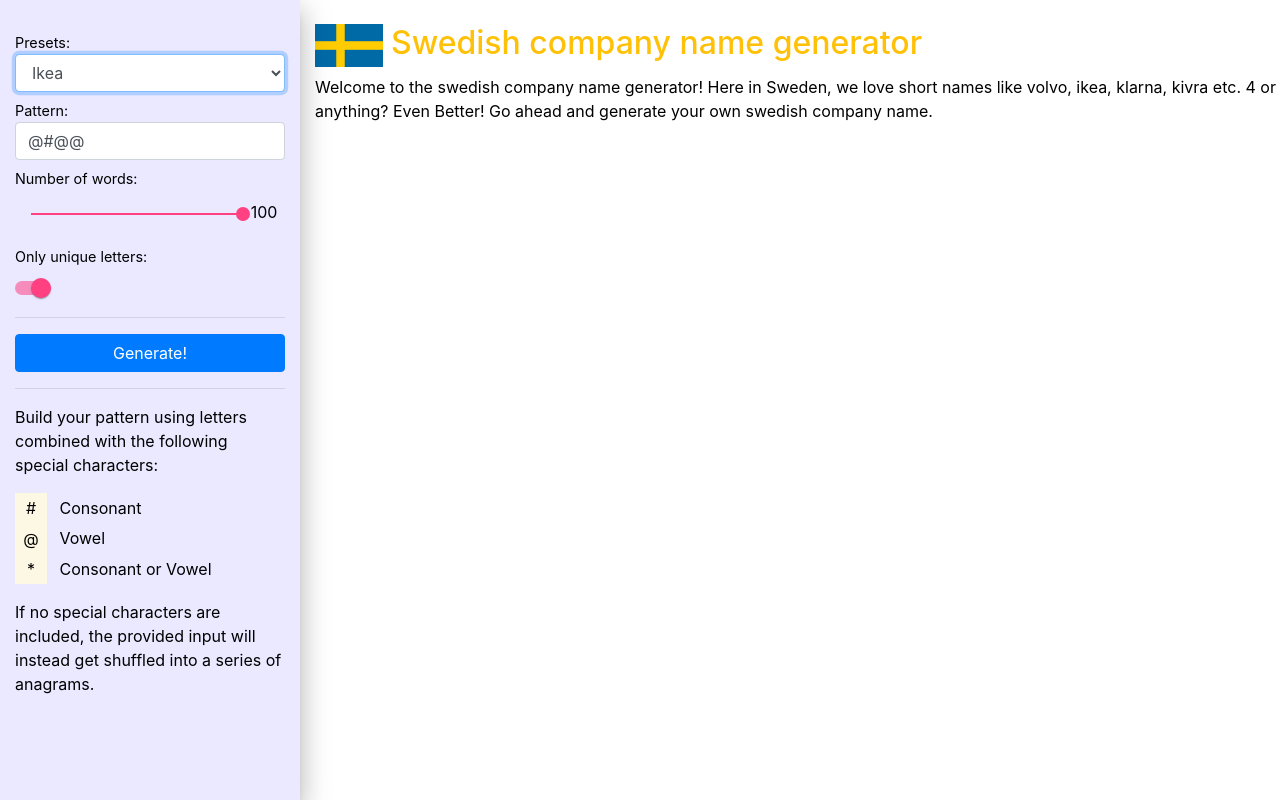
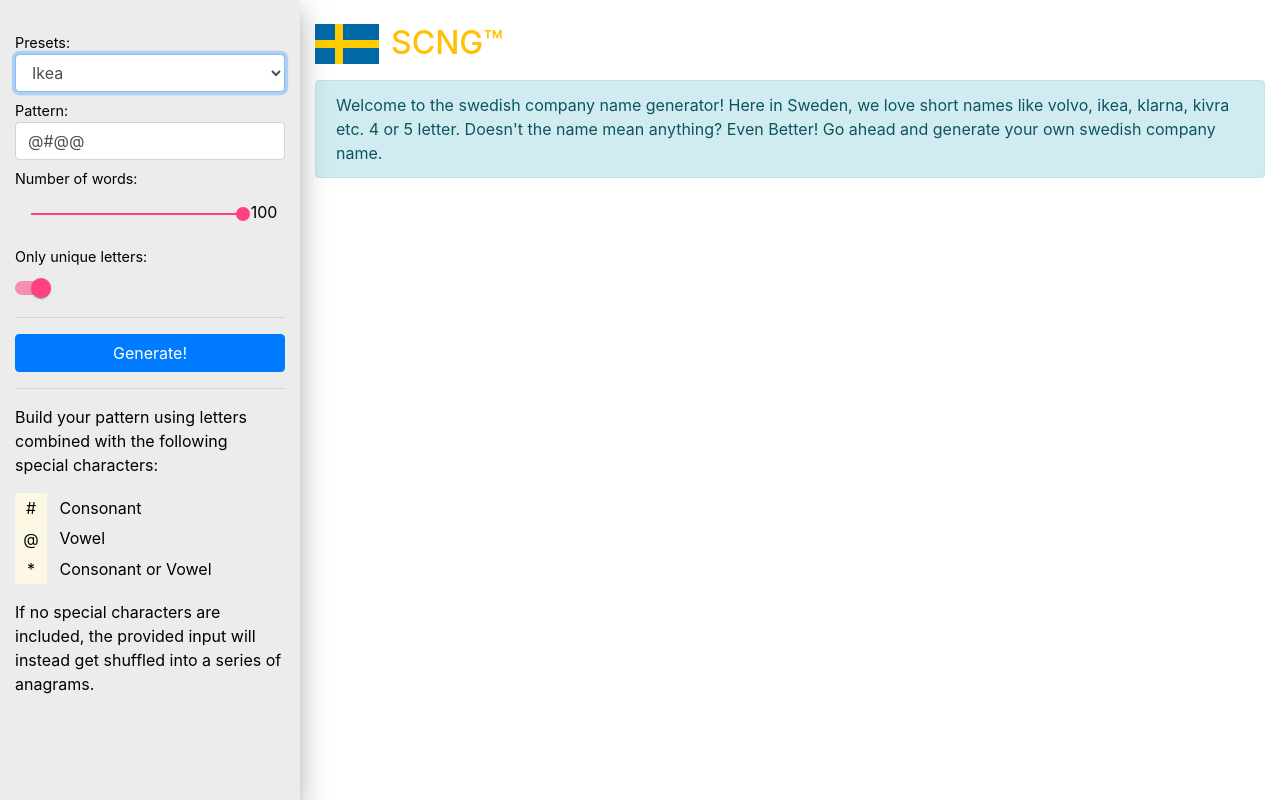
Before and after one commit to ledzappa/scng, an Angular app: page / in a window 1280 px wide. Built offline with nearby package versions, Linux system fonts and the light colour scheme.

Commit message:
fix(layout): minor layout fixes

```diff
--- a/src/app/app.component.css
+++ b/src/app/app.component.css
@@ -33,3 +33,7 @@
 .pointer {
   cursor: pointer;
 }
+
+mat-sidenav-content {
+  margin-right: 0 !important;
+}
--- a/src/app/app.component.html
+++ b/src/app/app.component.html
@@ -2,17 +2,14 @@
   <mat-sidenav
     #sidenav
     class="pt-4"
-    [opened]="(width$ | async) > 576"
-    [mode]="(width$ | async) > 576 ? 'push' : 'over'"
+    [opened]="!isSmallDevice"
+    [mode]="!isSmallDevice ? 'push' : 'over'"
     [fixedInViewport]="true"
   >
     <div class="container-fluid">
       <div class="row">
         <div class="col-sm-12">
-          <div
-            *ngIf="(width$ | async) > 576 === false"
-            (click)="sidenav.close()"
-          >
+          <div *ngIf="!isSmallDevice === false" (click)="sidenav.close()">
             Close
           </div>
           <label>Presets:</label>
@@ -47,7 +44,7 @@
               pattern.indexOf('@') > -1
             "
             class="btn btn-primary w-100"
-            (click)="randomize()"
+            (click)="randomize(); isSmallDevice && sidenav.close()"
             [disabled]="pattern.length === 0"
           >
             Generate!
@@ -59,7 +56,7 @@
               pattern.indexOf('@') === -1
             "
             class="btn btn-primary w-100"
-            (click)="shuffle()"
+            (click)="shuffle(); sidenav.close()"
           >
             Shuffle!
           </button>
@@ -85,16 +82,15 @@
     <div class="container-fluid">
       <div class="row">
         <div class="col-sm-12 pt-3">
-          <h2 class="mt-2 d-inline-block text-warning" (click)="sidenav.open()">
-            <img src="assets/swedish_flag.svg" /> Swedish company name
-            generator
+          <h2 class="mt-2 mb-3 d-inline-block text-warning" (click)="sidenav.open()">
+            <img class="pr-1" src="assets/swedish_flag.svg" /> SCNG&trade;
           </h2>
-          <p (click)="sidenav.close()">
+          <div class="alert alert-info alert-icon">
             Welcome to the swedish company name generator! Here in Sweden, we
             love short names like volvo, ikea, klarna, kivra etc. 4 or 5 letter.
             Doesn't the name mean anything? Even Better! Go ahead and generate
             your own swedish company name.
-          </p>
+          </div>
           <ng-container *ngIf="savedWords.length > 0">
             <hr />
             <h6
--- a/src/app/app.component.ts
+++ b/src/app/app.component.ts
@@ -1,7 +1,6 @@
 import { Component, OnInit } from '@angular/core';
 import { Observable, fromEvent } from 'rxjs';
-import { debounceTime, map, startWith } from 'rxjs/operators';
-import { stripGeneratedFileSuffix } from '@angular/compiler/src/aot/util';
+import { debounceTime, map, startWith, tap } from 'rxjs/operators';
 
 @Component({
   selector: 'app-root',
@@ -11,12 +10,11 @@
 export class AppComponent implements OnInit {
   title = 'The Swedish company name generator';
   words: string[] = [];
-  windowWidth = null;
   width$: Observable<any>;
-
   error = '';
   pIndex = 0;
   noRepeat = true;
+  isSmallDevice = false;
   numOfWords = 100;
   pattern = '@#@@';
   wordsGenerated = 0;
@@ -70,11 +68,11 @@
   vowels: string[] = ['a', 'e', 'i', 'o', 'u', 'y'];
 
   ngOnInit() {
-    this.width$ = fromEvent(window, 'resize').pipe(
+    fromEvent(window, 'resize').pipe(
       debounceTime(100),
-      map((event: any) => event.target.innerWidth),
+      tap((event: any) => this.isSmallDevice = event.target.innerWidth < 576),
       startWith(window.innerWidth)
-    );
+    ).subscribe();
   }
 
   saveWord(word: string) {
--- a/src/styles.css
+++ b/src/styles.css
@@ -5,11 +5,12 @@
 }
 
 body {
+  height: 100%;
   color: #000;
 }
 
 mat-sidenav {
-  background-color: #eae9ff !important;
+  background-color: #ececec !important;
   width: 300px;
 }
 
```
